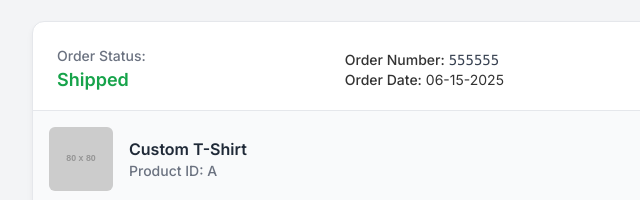
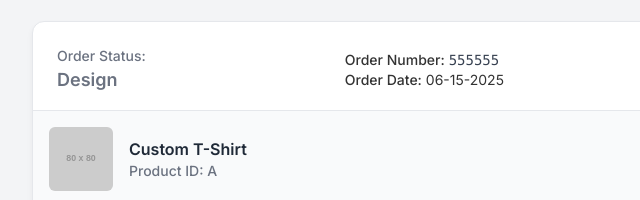
Before and after one commit to ChaouiZ/order-tracking, a plain HTML site: page index.html in a window 1280 px wide. Shown: the part 215-415 px from the top of the page, 160-800 px from the left. Drawn offline with nearby package versions, Linux system fonts and the light colour scheme; placeholder pictures from the web are drawn by us.

Commit message:
status update

```diff
--- a/index.html
+++ b/index.html
@@ -45,7 +45,7 @@
             <div class="flex flex-col sm:flex-row sm:items-center sm:justify-between mb-4">
                 <div class="mb-2 sm:mb-0">
                     <p class="text-sm font-medium text-gray-500">Order Status:</p>
-                    <p class="text-lg font-semibold text-green-600">Shipped</p>
+                    <p class="text-lg font-semibold text-gray-500">Design</p>
                 </div>
                 <div class="text-sm">
                     <p><span class="font-medium">Order Number:</span> <span class="font-mono text-gray-700">555555</span></p>
```
